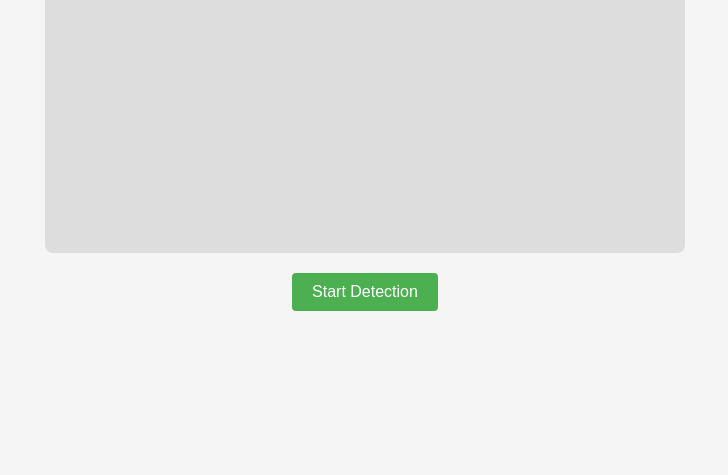
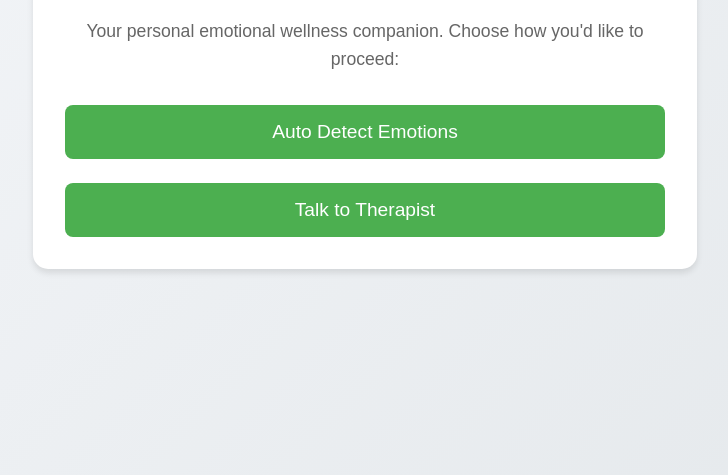
Before and after one commit to thewhyman/raigen3, a website: page public/index.html in a window 1280 px wide. Shown: the part 325-800 px from the top of the page, without its empty margins (275-1003 px from the left). Drawn offline with Linux system fonts and the light colour scheme.

Commit message:
index page

```diff
--- a/public/index.html
+++ b/public/index.html
@@ -3,81 +3,85 @@
 <head>
     <meta charset="UTF-8">
     <meta name="viewport" content="width=device-width, initial-scale=1.0">
-    <title>Facial Expression Detection - Raigen3</title>
-    <link rel="stylesheet" href="style.css">
+    <title>Raigen3 - Emotional Wellness</title>
+    <style>
+        body {
+            font-family: Arial, sans-serif;
+            margin: 0;
+            padding: 0;
+            min-height: 100vh;
+            display: flex;
+            flex-direction: column;
+            align-items: center;
+            justify-content: center;
+            background: linear-gradient(135deg, #f5f7fa 0%, #e4e8eb 100%);
+        }
+
+        .container {
+            text-align: center;
+            padding: 2rem;
+            border-radius: 15px;
+            background-color: white;
+            box-shadow: 0 4px 6px rgba(0, 0, 0, 0.1);
+            max-width: 600px;
+            width: 90%;
+        }
+
+        h1 {
+            color: #2c3e50;
+            margin-bottom: 2rem;
+            font-size: 2.5rem;
+        }
+
+        .button-container {
+            display: flex;
+            flex-direction: column;
+            gap: 1.5rem;
+            margin-top: 2rem;
+        }
+
+        .button {
+            display: inline-block;
+            padding: 1rem 2rem;
+            font-size: 1.2rem;
+            text-decoration: none;
+            color: white;
+            background-color: #4CAF50;
+            border: none;
+            border-radius: 8px;
+            transition: all 0.3s ease;
+            cursor: pointer;
+            width: 100%;
+            box-sizing: border-box;
+        }
+
+        .button:hover {
+            background-color: #45a049;
+            transform: translateY(-2px);
+            box-shadow: 0 4px 8px rgba(0, 0, 0, 0.2);
+        }
+
+        .description {
+            color: #666;
+            margin: 0.5rem 0 2rem 0;
+            font-size: 1.1rem;
+            line-height: 1.6;
+        }
+    </style>
 </head>
 <body>
-    <h1>Facial Expression Detection</h1>
-    <video id="video" autoplay></video>
-    <button id="start">Start Detection</button>
-    <p id="expressionMessage"></p>
-    <p id="meditationRecommendation"></p>
-    <div id="moodResponseContainer" style="display: none;">
-        <p>How are you feeling?</p>
-        <button onclick="userFeeling('Yes')">Yes</button>
-        <button onclick="userFeeling('No')">No</button>
+    <div class="container">
+        <h1>Welcome to Raigen3</h1>
+        <p class="description">Your personal emotional wellness companion. Choose how you'd like to proceed:</p>
+
+        <div class="button-container">
+            <a href="/autodetect.html" class="button">
+                Auto Detect Emotions
+            </a>
+            <a href="/avatar.html" class="button">
+                Talk to Therapist
+            </a>
+        </div>
     </div>
-
-    <script>
-        const video = document.getElementById('video');
-        const startButton = document.getElementById('start');
-        const expressionMessage = document.getElementById('expressionMessage');
-        const meditationRecommendation = document.getElementById('meditationRecommendation');
-        const moodResponseContainer = document.getElementById('moodResponseContainer');
-
-        startButton.addEventListener('click', function() {
-            navigator.mediaDevices.getUserMedia({ video: true })
-                .then(stream => {
-                    video.srcObject = stream;
-                    detectExpression();
-                })
-                .catch(err => console.error("Error accessing webcam: ", err));
-        });
-
-        function detectExpression() {
-            setTimeout(() => {
-                const expressions = ["Happy", "Sad", "Angry", "Surprised", "Neutral"];
-                const randomExpression = expressions[Math.floor(Math.random() * expressions.length)];
-                expressionMessage.innerText = `Detected Expression: ${randomExpression}`;
-
-                // Announce the mood using voice
-                speakExpression(randomExpression);
-
-                askUser(randomExpression);
-            }, 3000); // Simulated delay for detection
-        }
-
-        function speakExpression(expression) {
-            const utterance = new SpeechSynthesisUtterance(`You seem to be feeling ${expression}`);
-            window.speechSynthesis.speak(utterance);
-        }
-
-        function askUser(expression) {
-            // Display the mood response options
-            moodResponseContainer.style.display = 'block';
-            expressionMessage.innerText = `Detected Expression: ${expression}. How are you feeling?`;
-        }
-
-        function userFeeling(response) {
-            const lastExpression = expressionMessage.innerText.match(/feeling (\w+)/)[1]; // Extract the detected mood
-            if (response === 'Yes') {
-                recommendMeditation(lastExpression);
-            } else {
-                meditationRecommendation.innerText = "Let us know how you are feeling!";
-            }
-            moodResponseContainer.style.display = 'none'; // Hide the mood response options
-        }
-
-        function recommendMeditation(emotion) {
-            const recommendations = {
-                Happy: "Great! Keep that energy up with some joyful music meditation.",
-                Sad: "Try a guided meditation focusing on gratitude.",
-                Angry: "Consider deep breathing exercises to calm your mind.",
-                Surprised: "Take a moment to process your feelings and meditate on clarity.",
-                Neutral: "A mindfulness meditation can help in finding focus."
-            };
-            meditationRecommendation.innerText = recommendations[emotion];
-        }
-    </script>
 </body>
 </html>
--- a/server.js
+++ b/server.js
@@ -6,8 +6,14 @@ const PORT = process.env.PORT || 3000;
 // Serve static files from the "public" directory
 app.use(express.static(path.join(__dirname, 'public')));
 
+// Default route
 app.get('/', (req, res) => {
     res.sendFile(path.join(__dirname, 'public', 'index.html'));
+});
+
+// Autodetect route
+app.get('/autodetect', (req, res) => {
+    res.sendFile(path.join(__dirname, 'public', 'autodetect.html'));
 });
 
 // Start the server
```
Also changed, not shown: public/autodetect.html (added, +83 -0 lines).
